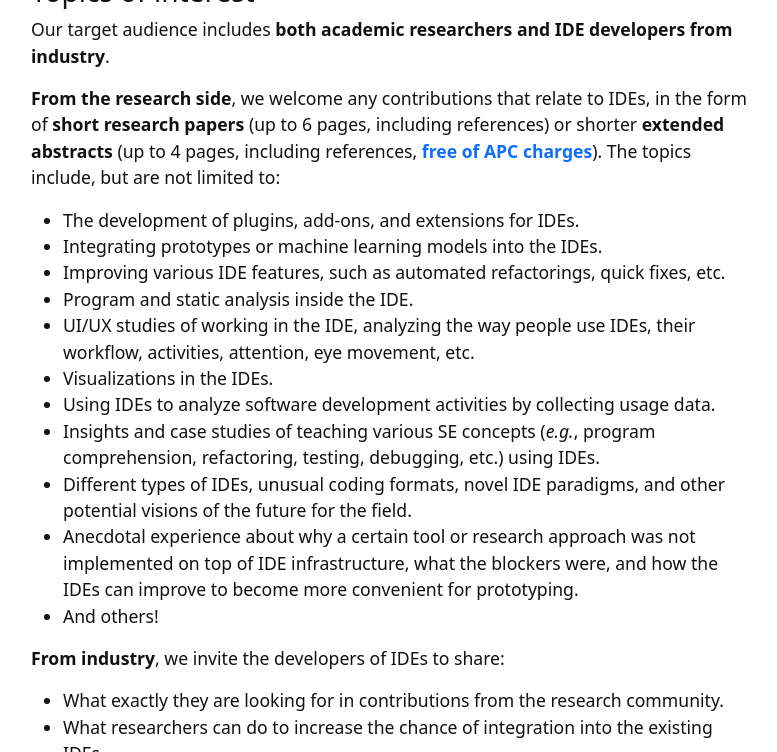
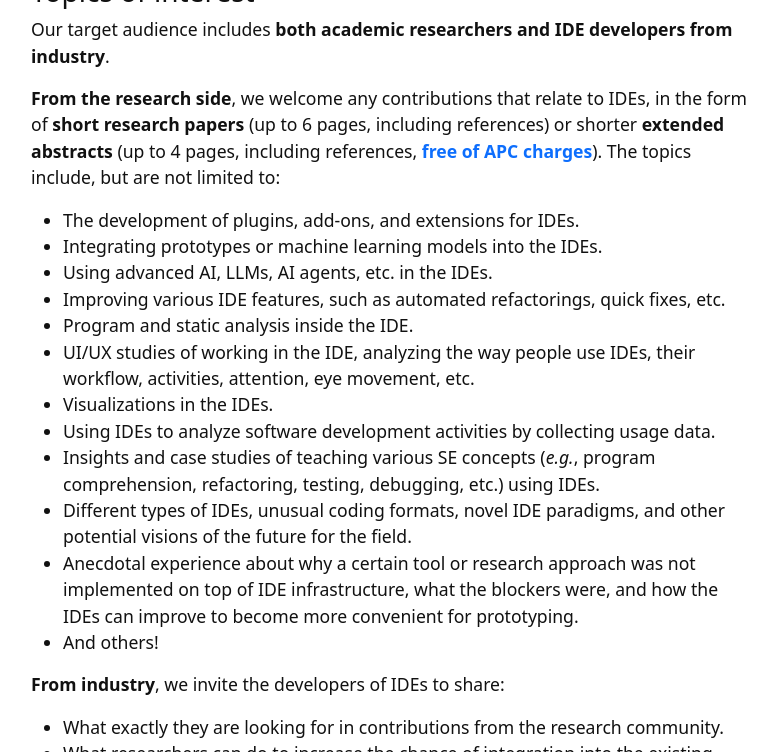
Before and after one commit to ide-workshop/ide-workshop.github.io, a Jekyll site: the page built from index.md, in a window 1280 px wide and 900 px high, scrolled down 1576 px, cut to the strip 0-752 px from the top of the window. Shown: the whole strip, without its empty margins (246-1023 px from the left). Built offline with Jekyll 4.4.1, drawn with Linux system fonts in a browser that asks for light colours; some of the changed lines change nothing that is shown; some of the changed text lies outside the part shown.

Commit message:
Updated the Call for Papers slightly

```diff
--- a/index.md
+++ b/index.md
@@ -56,6 +56,7 @@ The topics include, but are not limited to:
 
 * The development of plugins, add-ons, and extensions for IDEs.
 * Integrating prototypes or machine learning models into the IDEs.
+* Using advanced AI, LLMs, AI agents, etc. in the IDEs.
 * Improving various IDE features, such as automated refactorings, quick fixes, etc.
 * Program and static analysis inside the IDE.
 * UI/UX studies of working in the IDE, analyzing the way people use IDEs, their workflow, activities, attention, eye movement, etc.
@@ -131,7 +132,7 @@ The official publication date affects the deadline for any patent filings relate
 ## Program committee
 
 * [Iftekhar Ahmed](https://ics.uci.edu/~iftekha/), University of California, Irvine
-* [Timofey Bryksin](https://jzuken.github.io/), JetBrains
+* [Timofey Bryksin](https://jzuken.github.io/), JetBrains Research
 * [Oshando Johnson](https://www.linkedin.com/in/oshandojohnson/), Fraunhofer IEM
 
 [//]: # (&#40;{% include toc.html %}&#41;)
```
